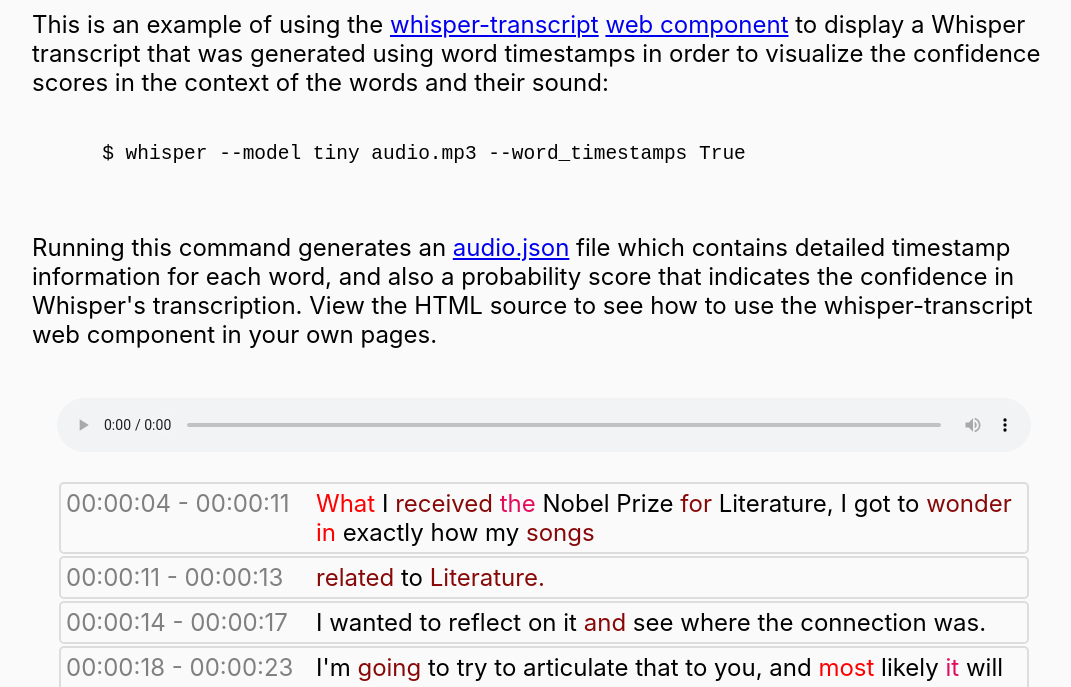
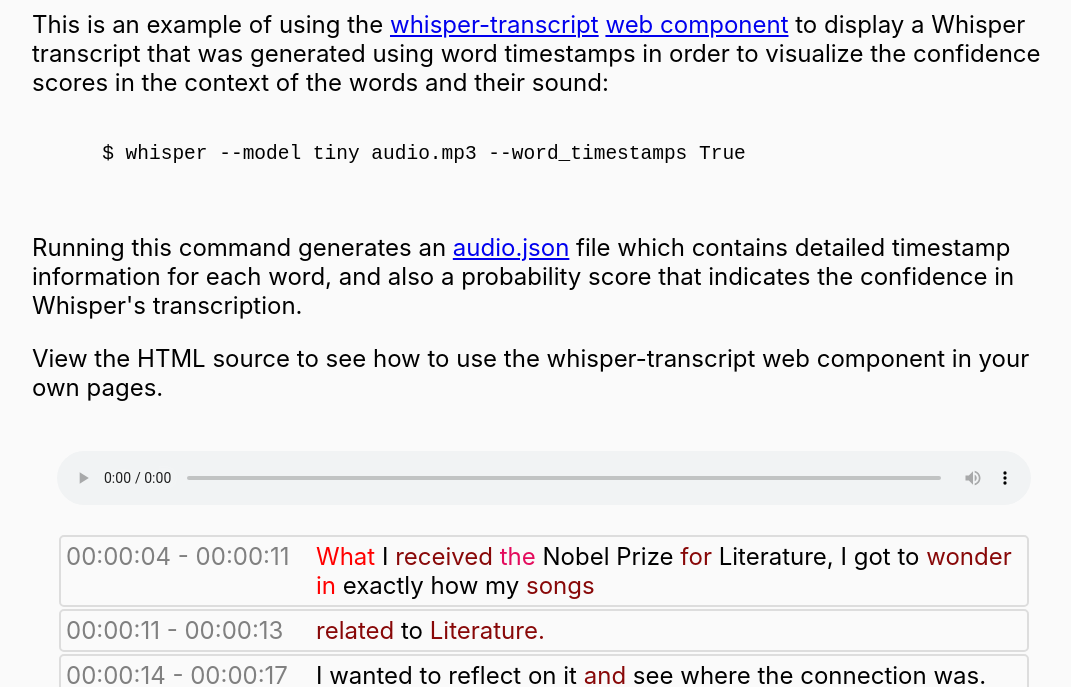
Before and after one commit to markpbaggett/whisper-transcript-sticky, a website: page docs/index.html in a window 1280 px wide. Shown: the part 113-800 px from the top of the page, without its empty margins (96-1167 px from the left). Drawn offline with Linux system fonts and the light colour scheme.

Commit message:
formatting

```diff
--- a/docs/index.html
+++ b/docs/index.html
@@ -22,13 +22,11 @@
     <script type="module" src="index.js"></script>
     <h1>&lt;whisper-transcript&gt;</h1>
 
-    <p>
-    This is an example of using the <a
+    <p>This is an example of using the <a
       href="https://github.com/edsu/whisper-transcript">whisper-transcript</a>
     <a href="https://en.wikipedia.org/wiki/Web_Components">web component</a> to display a Whisper transcript that was generated using word
     timestamps in order to visualize the confidence scores in the context of the
-    words and their sound:
-    </p>
+    words and their sound:</p>
 
     <pre>
       <code>
@@ -36,13 +34,11 @@
       </code>
     </pre>
 
-    <p>
-    Running this command generates an <a href="audio.json">audio.json</a> file which contains
+    <p>Running this command generates an <a href="audio.json">audio.json</a> file which contains
     detailed timestamp information for each word, and also a probability score
-    that indicates the confidence in Whisper's transcription.
+    that indicates the confidence in Whisper's transcription.</p>
 
-    View the HTML source to see how to use the whisper-transcript web component in your own pages.
-    </p>
+    <p>View the HTML source to see how to use the whisper-transcript web component in your own pages.</p>
 
     <whisper-transcript audio="audio.mp3" url="audio.json"></whisper-transcript>
   </body>
```
